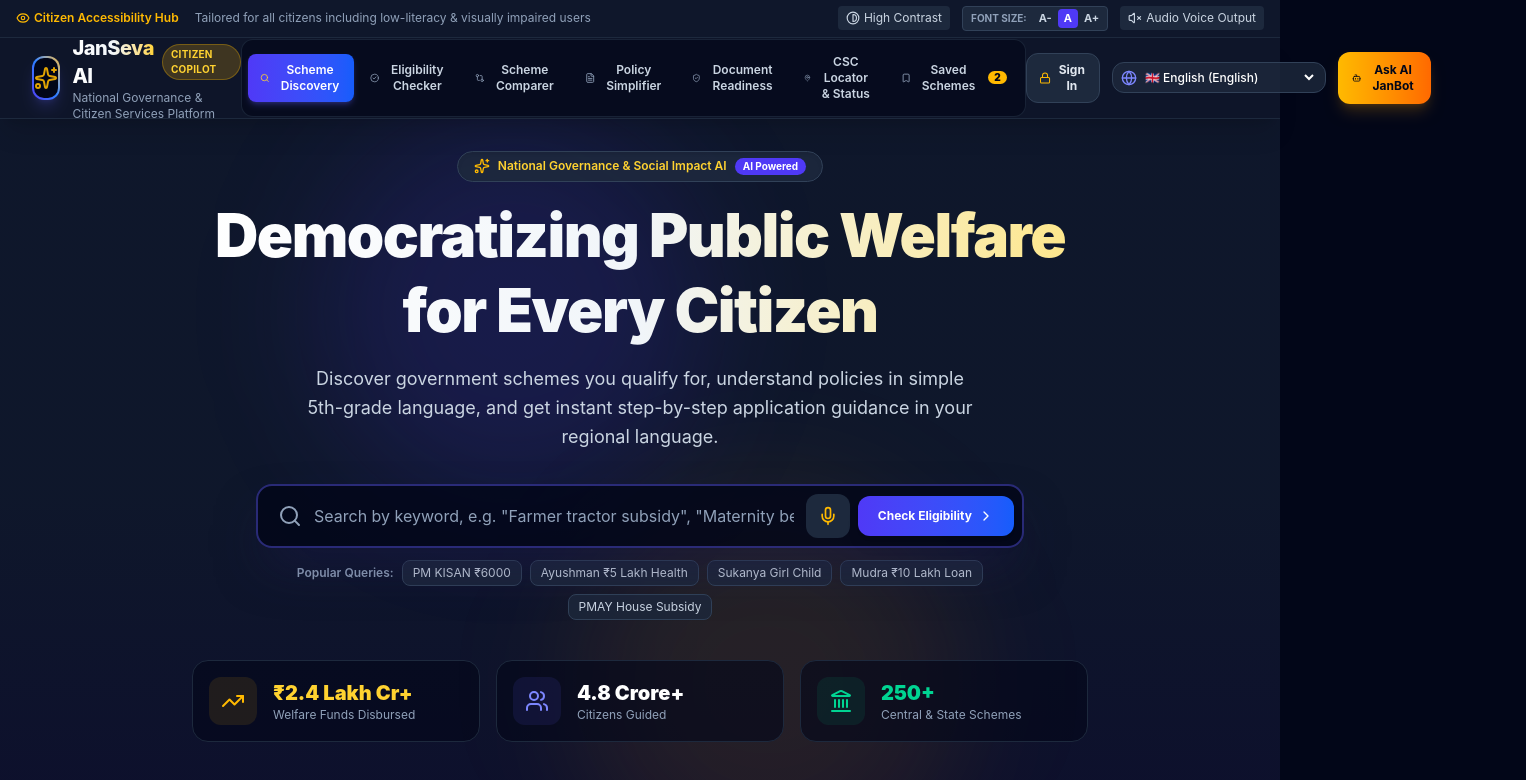
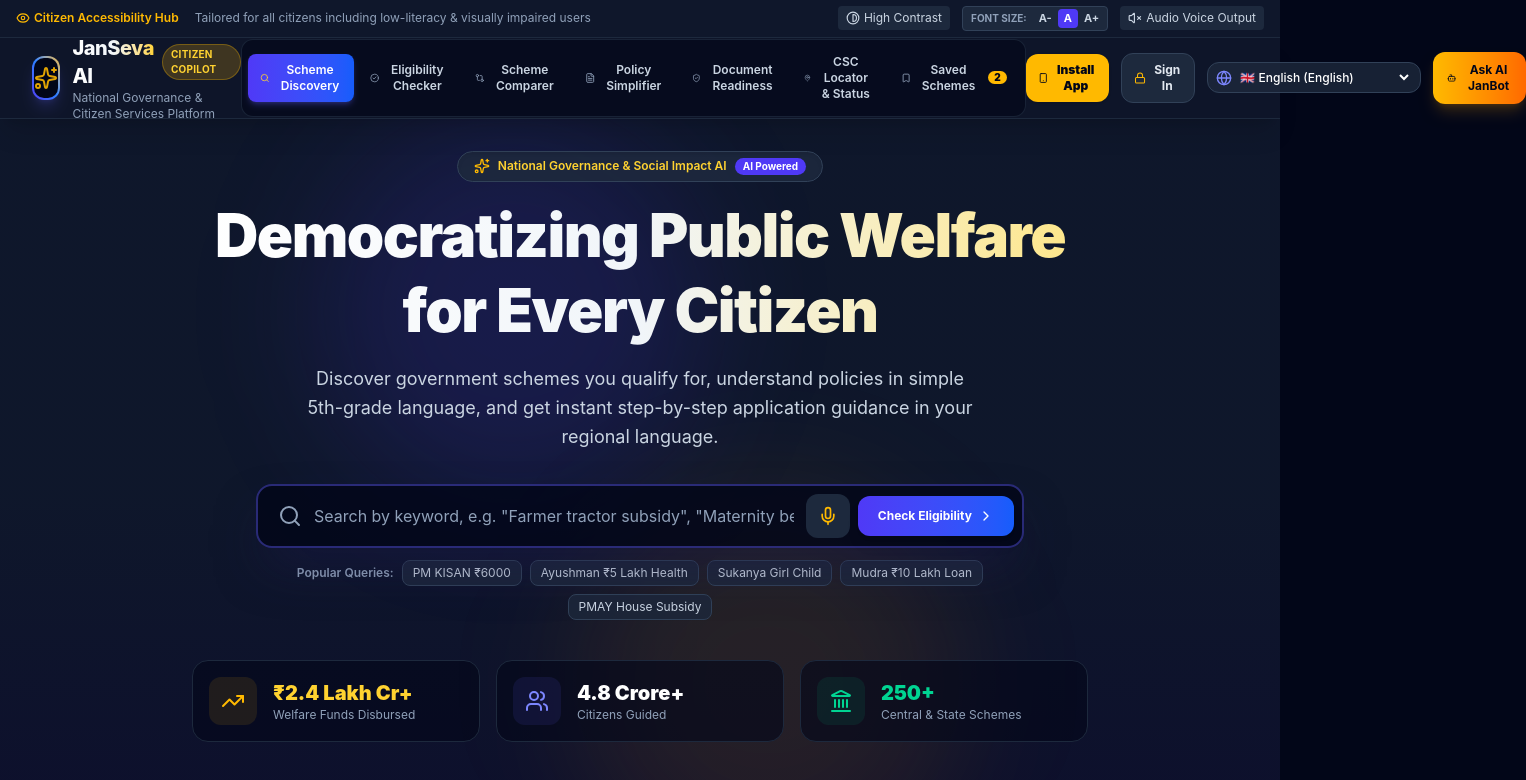
Before and after one commit to Lakshman2405/govassist-ai, a React (Vite) app: page / in a window 1280 px wide. Shown: the top 780 px of the page, 1526 px wide, since content can reach past the window. Built offline with nearby package versions, Linux system fonts and the light colour scheme.

Commit message:
feat: add persistent Install App button in Navbar and mobile menu

```diff
--- a/src/components/Navbar.tsx
+++ b/src/components/Navbar.tsx
@@ -1,4 +1,4 @@
-import React, { useState } from 'react';
+import React, { useState, useEffect } from 'react';
 import { useLanguage } from '../context/LanguageContext';
 import { useAuth } from '../context/AuthContext';
 import { LANGUAGES } from '../data/translations';
@@ -13,6 +13,7 @@
   Sparkles,
   GitCompare,
   ShieldCheck,
+  Smartphone,
   Lock,
   Menu,
   X
@@ -29,6 +30,26 @@
   const { lang, setLang, t, savedSchemeIds } = useLanguage();
   const { user, setIsAuthModalOpen } = useAuth();
   const [mobileMenuOpen, setMobileMenuOpen] = useState(false);
+  const [deferredPrompt, setDeferredPrompt] = useState<any>(null);
+
+  useEffect(() => {
+    const handleBeforeInstall = (e: Event) => {
+      e.preventDefault();
+      setDeferredPrompt(e);
+    };
+    window.addEventListener('beforeinstallprompt', handleBeforeInstall);
+    return () => window.removeEventListener('beforeinstallprompt', handleBeforeInstall);
+  }, []);
+
+  const handleInstallPwa = async () => {
+    if (deferredPrompt) {
+      deferredPrompt.prompt();
+      const { outcome } = await deferredPrompt.userChoice;
+      if (outcome === 'accepted') setDeferredPrompt(null);
+    } else {
+      alert('To install JanSeva AI on mobile:\n\n1. Tap the 3 dots (⋮) in the top-right corner of Chrome.\n2. Select "Add to Home screen" or "Install app".');
+    }
+  };
 
   const navItems = [
     { id: 'discover', label: t('navDiscover'), icon: Search },
@@ -97,8 +118,19 @@
             })}
           </nav>
 
-          {/* Right Actions: Language Switcher, Citizen Auth & Chatbot */}
+          {/* Right Actions: Install App, Language, Auth & Chatbot */}
           <div className="flex items-center gap-2 sm:gap-3">
+
+            {/* Direct Install App Button */}
+            <button
+              onClick={handleInstallPwa}
+              className="bg-amber-400 hover:bg-amber-300 text-slate-950 font-black text-xs px-3 py-2 rounded-xl shadow flex items-center gap-1.5 hover:scale-105 active:scale-95 transition-all"
+              title="Install Mobile App"
+            >
+              <Smartphone className="w-4 h-4" />
+              <span className="hidden sm:inline">Install App</span>
+            </button>
+
             {/* Citizen Auth Button */}
             <button
               onClick={() => setIsAuthModalOpen(true)}
@@ -179,6 +211,14 @@
               </button>
             );
           })}
+
+          <button
+            onClick={handleInstallPwa}
+            className="w-full bg-amber-400 text-slate-950 font-extrabold text-sm py-3 rounded-xl shadow flex items-center justify-center gap-2 mt-4"
+          >
+            <Smartphone className="w-5 h-5" />
+            <span>Install JanSeva AI App</span>
+          </button>
         </div>
       )}
     </header>
```
